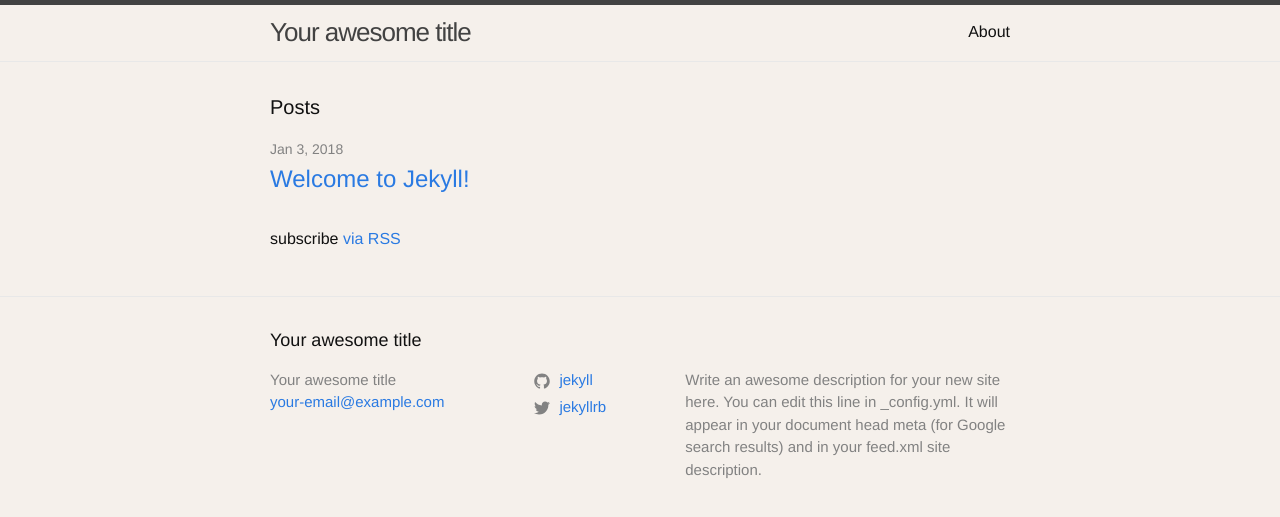
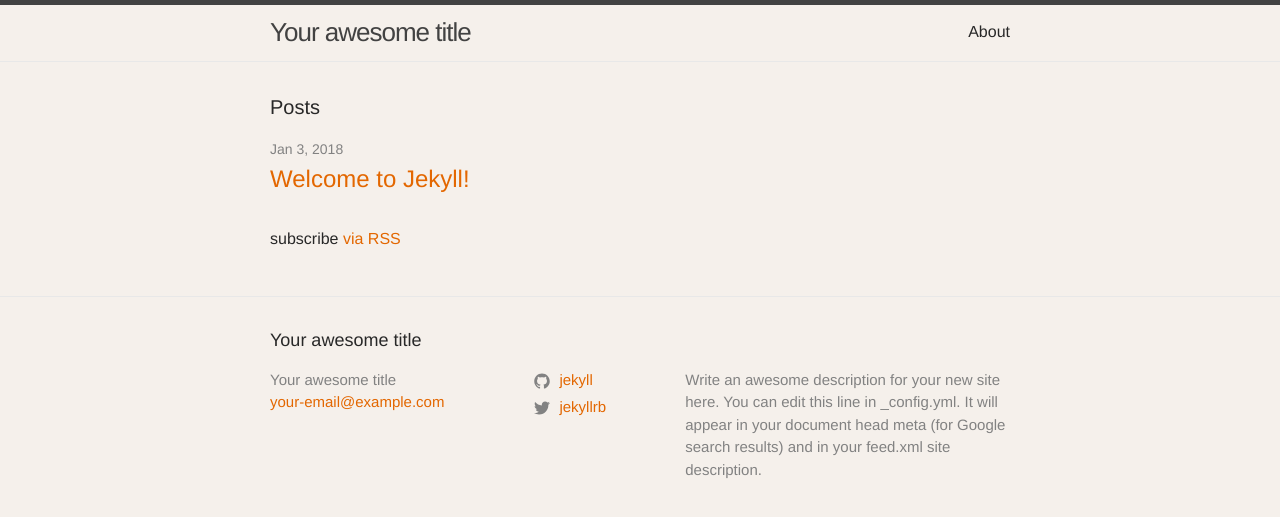
Before and after one commit to contrepoint/contrepoint.github.io, a Jekyll site: the page built from index.md, in a window 1280 px wide. Shown: the top 517 px of the page. Built offline with Jekyll 4.4.1, drawn with Linux system fonts in a browser that asks for light colours.

Commit message:
change text and bg colors

```diff
--- a/_sass/minima.scss
+++ b/_sass/minima.scss
@@ -23,9 +23,9 @@ $base-line-height: 1.5 !default;
 
 $spacing-unit:     30px !default;
 
-$text-color:       #111 !default;
+$text-color:      $syn-bg !default;
 $background-color: #f5f0eb !default;
-$brand-color:      #2a7ae2 !default;
+$brand-color:      darken($syn-orange, 10%) !default;
 
 $grey-color:       #828282 !default;
 $grey-color-light: lighten($grey-color, 40%) !default;
--- a/_sass/minima/_base.scss
+++ b/_sass/minima/_base.scss
@@ -117,8 +117,8 @@ a {
  * Blockquotes
  */
 blockquote {
-  color: $grey-color;
-  border-left: 4px solid $grey-color-light;
+  color: lighten($syn-bg, 25%);
+  border-left: 4px solid $grey-color;
   padding-left: $spacing-unit / 2;
   @include relative-font-size(1.125);
   letter-spacing: -1px;
```
